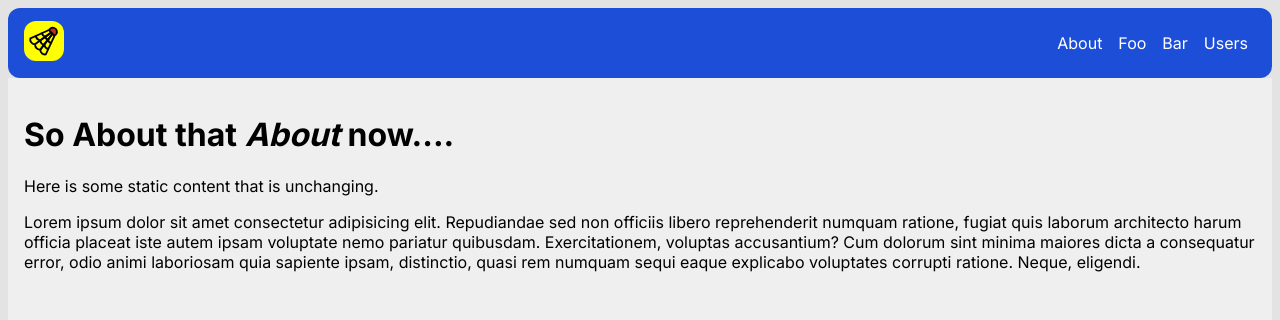
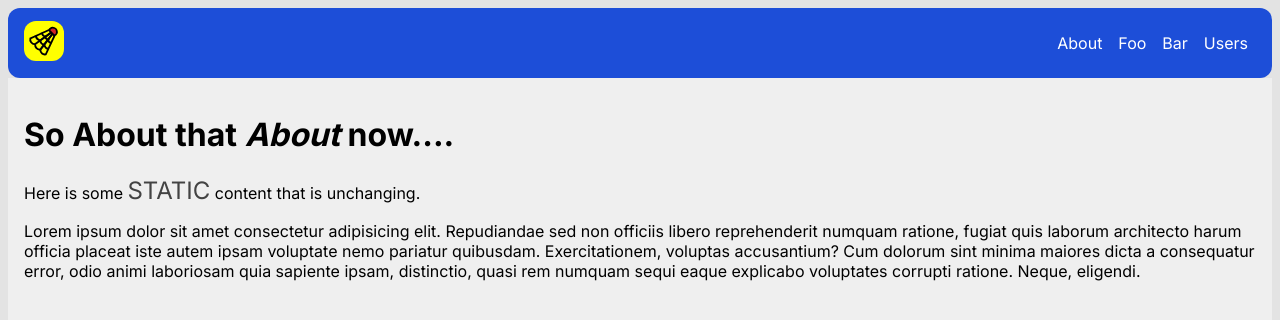
Before and after one commit to r-i-c-h/flyspace, a Next.js app: page /about in a window 1280 px wide. Shown: the top 320 px of the page. Built offline with nearby package versions, Linux system fonts and the light colour scheme.

Commit message:
🎨: Custom styles/reword for static 'about' page

```diff
--- /dev/null
+++ b/app/about/page.module.css
@@ -0,0 +1,21 @@
+.custom {
+  display: inline-block;
+  text-transform: uppercase;
+  font-size: 1.5em;
+  animation: fadein 2s ease-in infinite both;
+  animation-delay: .1s;
+}
+
+@keyframes fadein {
+  0% {
+    opacity: 0;
+  }
+
+  40% {
+    opacity: 0.6;
+  }
+
+  100% {
+    opacity: 1;
+  }
+}
--- a/app/about/page.tsx
+++ b/app/about/page.tsx
@@ -1,4 +1,5 @@
 import { Metadata } from "next";
+import styles from './page.module.css';
 
 export const dynamic = 'force-static'; // <~~ Not actually necessary
 
@@ -10,11 +11,11 @@ export const metadata: Metadata = {
 
 export default async function About() {
 
-  return <main>
+  return (<main>
     <h1>So About that <em>About</em> now....</h1>
-    <p>Here is some static content that is unchanging.</p>
+    <p>Here is some <span className={styles.custom}>static</span> content that is unchanging.</p>
     <p>Lorem ipsum dolor sit amet consectetur adipisicing elit. Repudiandae sed non officiis libero reprehenderit numquam ratione, fugiat quis laborum architecto harum officia placeat iste autem ipsam voluptate nemo pariatur quibusdam.
       Exercitationem, voluptas accusantium? Cum dolorum sint minima maiores dicta a consequatur error, odio animi laboriosam quia sapiente ipsam, distinctio, quasi rem numquam sequi eaque explicabo voluptates corrupti ratione. Neque, eligendi.</p>
-  </main>
+  </main>)
 
 }
```
